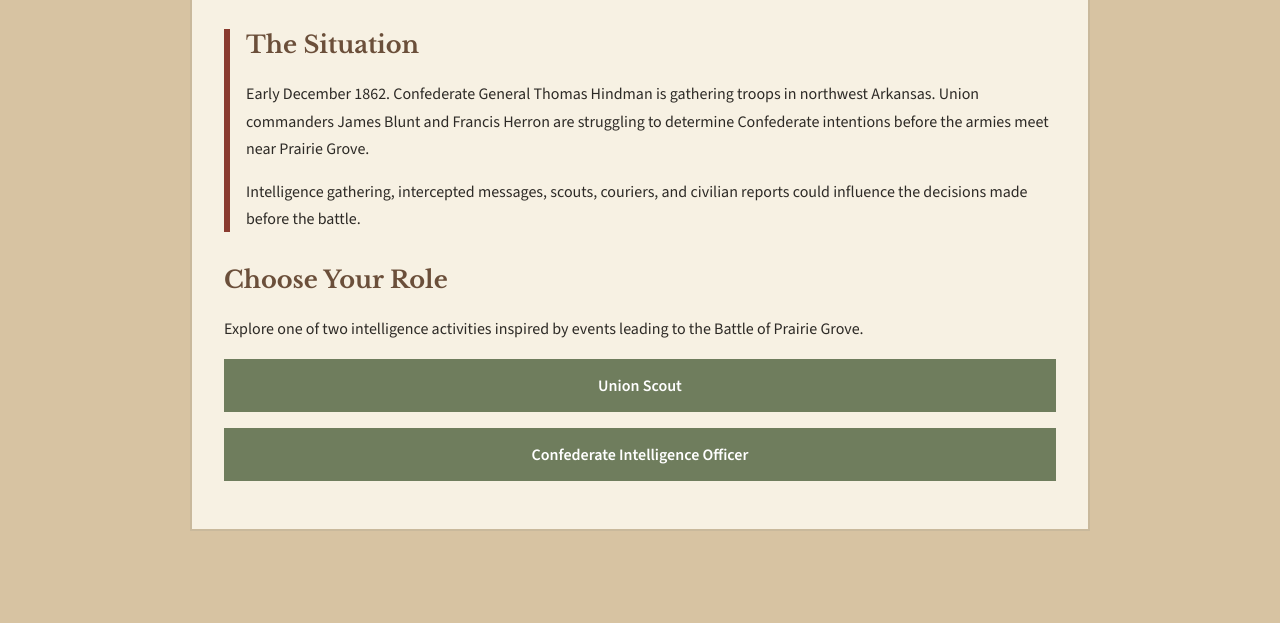
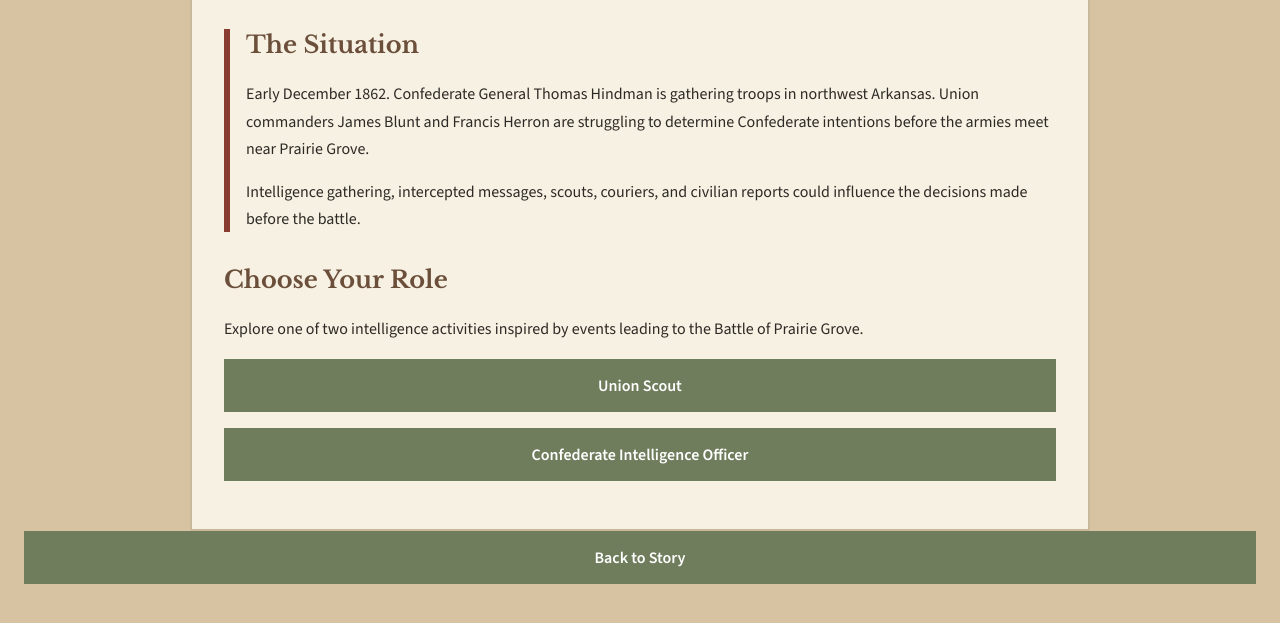
Before and after one commit to pgbsp/pg-spycraft, a plain HTML site: page index.html in a window 1280 px wide. Shown: the part 167-790 px from the top of the page. Drawn offline with nearby package versions, Linux system fonts and the light colour scheme.

Commit message:
Update index.html

```diff
--- a/index.html
+++ b/index.html
@@ -86,4 +86,8 @@ ________________"></textarea>
     </main>
     <script src="script.js"></script>
 </body>
+    <button id="backToStory">
+    Back to Story
+</button>
+
 </html>
```
